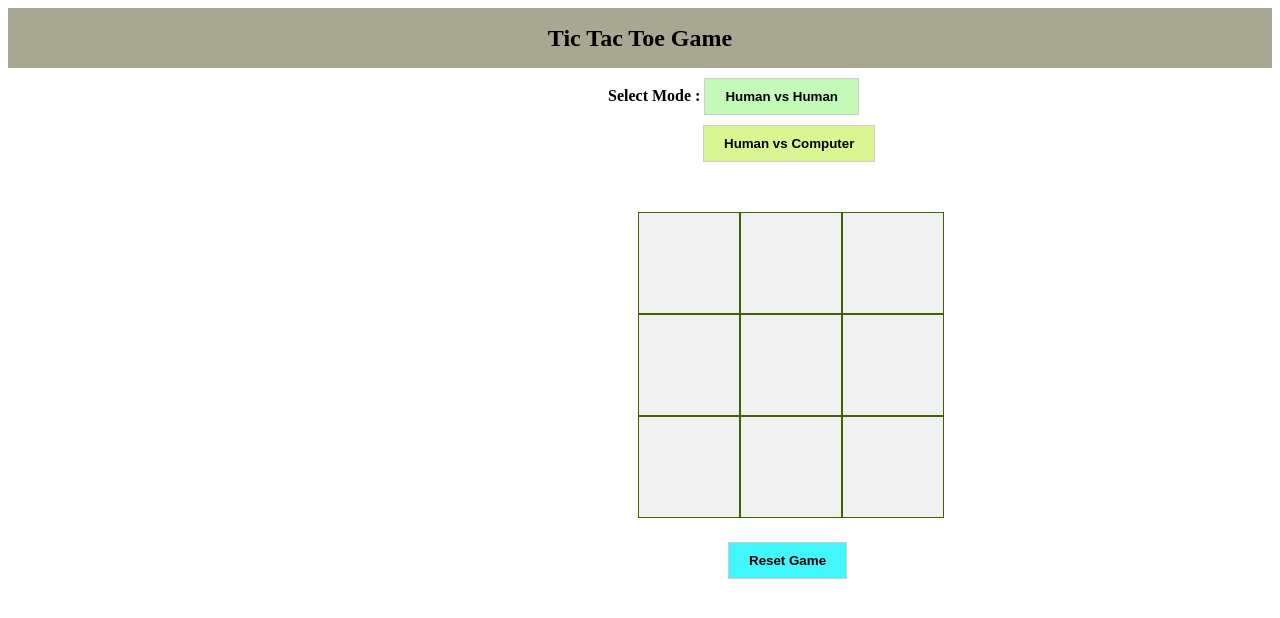
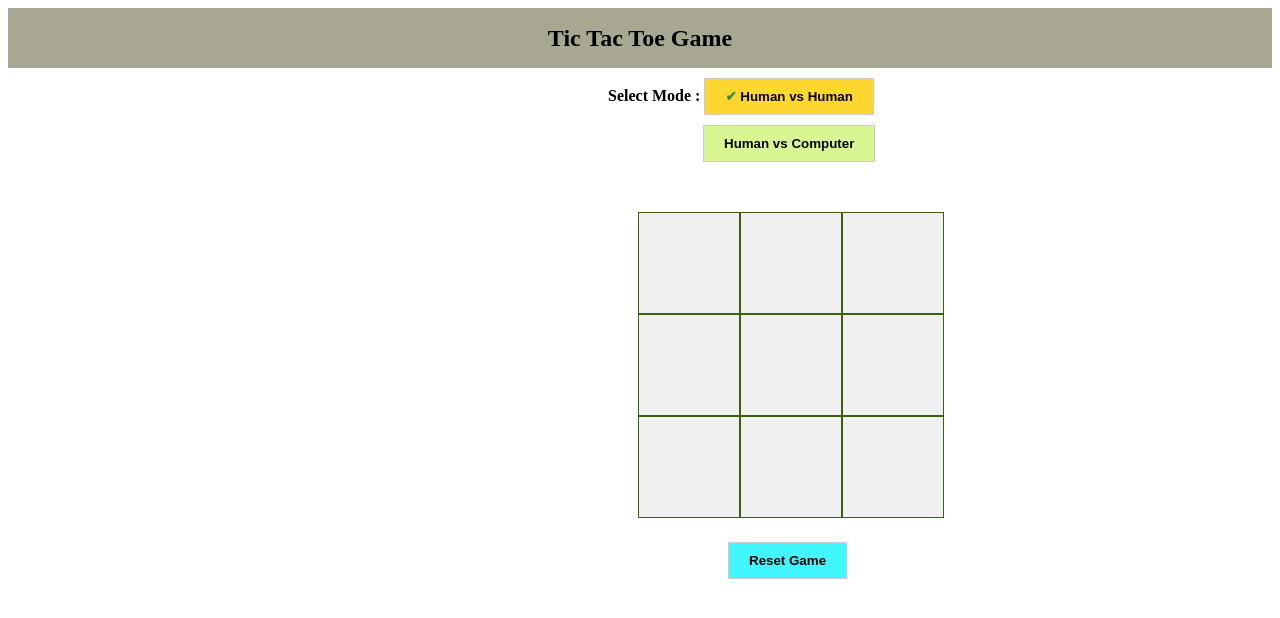
Before and after one commit to fahadiqbal5049/tic-tac-toe-game, a plain HTML site: page index.html in a window 1280 px wide. Both pictures are taken after a click on the button "Human vs Human". Drawn offline with Linux system fonts and the light colour scheme.

Commit message:
Added Active Mode Buttons Functionality

```diff
--- a/script.js
+++ b/script.js
@@ -79,6 +79,15 @@ document.addEventListener("DOMContentLoaded", () => {
     function setMode(humanVsComputer) {
         vsComputer = humanVsComputer;
         resetGame();
+
+        if (vsComputer){
+            mode2Btn.classList.add('active');
+            mode1Btn.classList.remove('active');
+        }
+        else{
+            mode1Btn.classList.add('active');
+            mode2Btn.classList.remove('active');
+        }
     }
 
     cells.forEach(cell => cell.addEventListener('click', handleCellClick));
--- a/style.css
+++ b/style.css
@@ -77,3 +77,13 @@
 .mode{
     margin-left: 400px;
 }
+
+.active {
+    background-color: #fdd72f;
+}
+
+.mode-1.active::before,
+.mode-2.active::before {
+    content: "✔ ";
+    color: #388e3c;
+}
```
